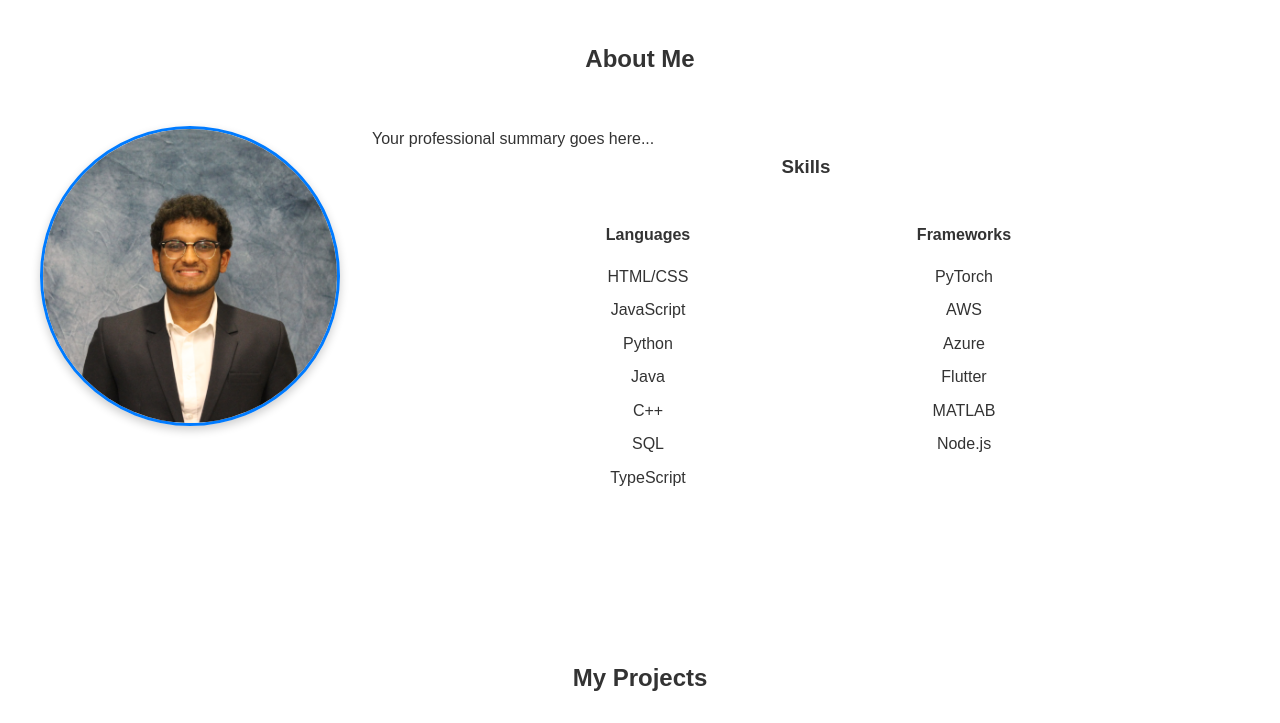
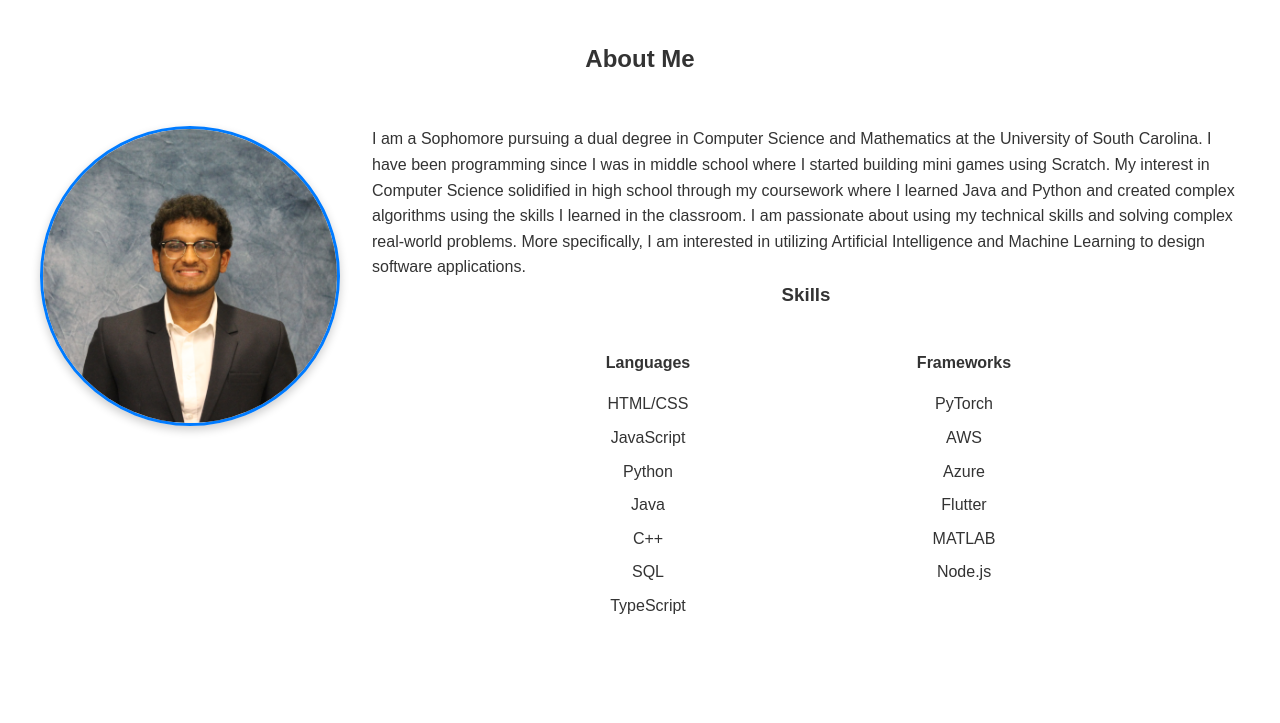
Before and after one commit to ayushmp10/portfolio, a plain HTML site: page index.html in a window 1280 px wide. Shown: the part 840-1563 px from the top of the page. Drawn offline with Linux system fonts and the light colour scheme; a script that the page names is missing.

Commit message:
updated about me section

```diff
--- a/index.html
+++ b/index.html
@@ -33,7 +33,16 @@
         <div class="about-content">
             <img src="Headshot.jpg" alt="Your Photo">
             <div class="about-text">
-                <p>Your professional summary goes here...</p>
+                <p>
+                    I am a Sophomore pursuing a dual degree in Computer Science and
+                    Mathematics at the University of South Carolina. I have been programming
+                    since I was in middle school where I started building mini games using Scratch.
+                    My interest in Computer Science solidified in high school through my coursework
+                    where I learned Java and Python and created complex algorithms using the skills I
+                    learned in the classroom. I am passionate about using my technical skills and
+                    solving complex real-world problems. More specifically, I am interested in
+                    utilizing Artificial Intelligence and Machine Learning to design software applications.
+                </p>
                 <div class="skills">
                     <h3>Skills</h3>
                     <div class="skills-grid">
```
